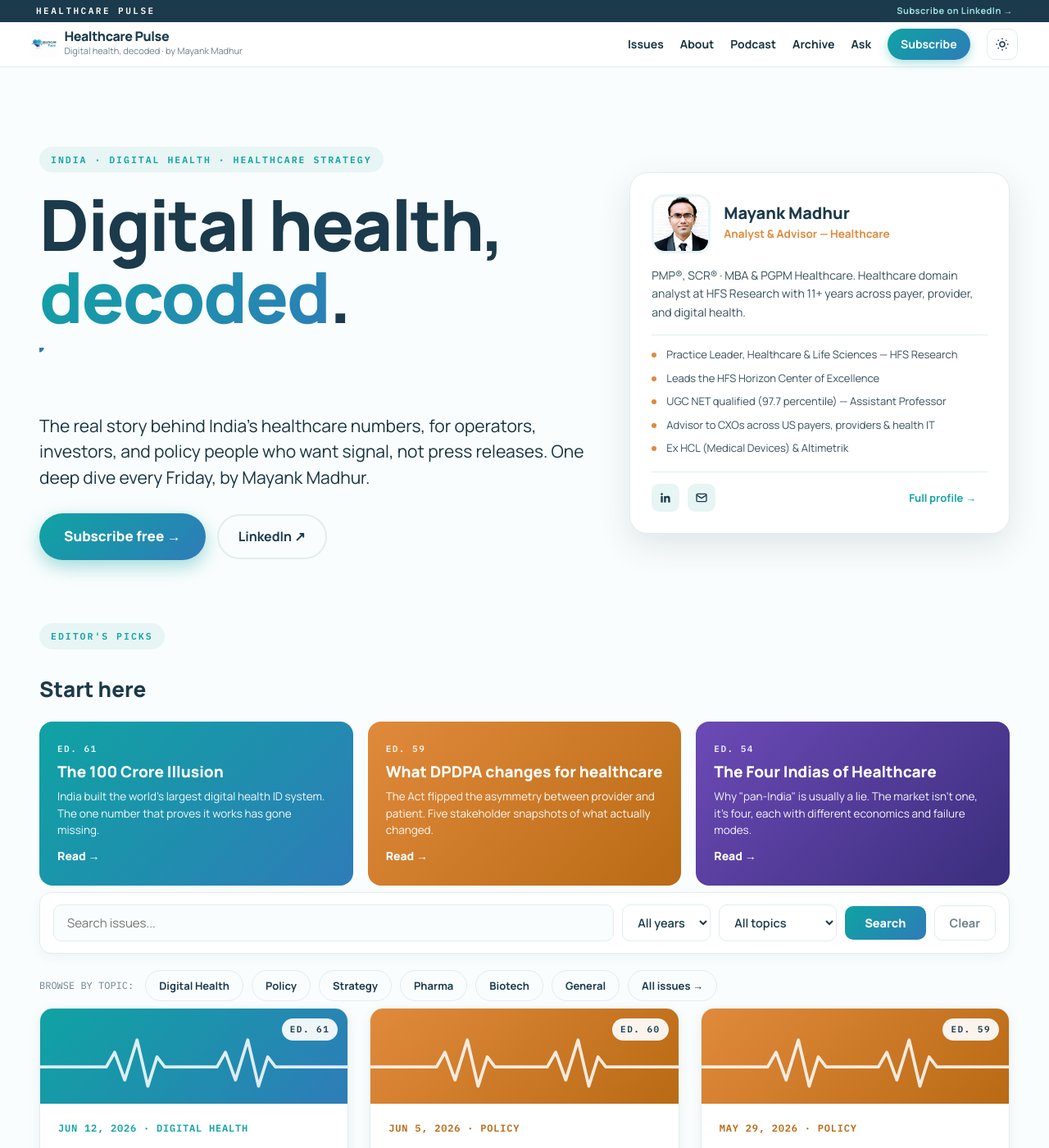
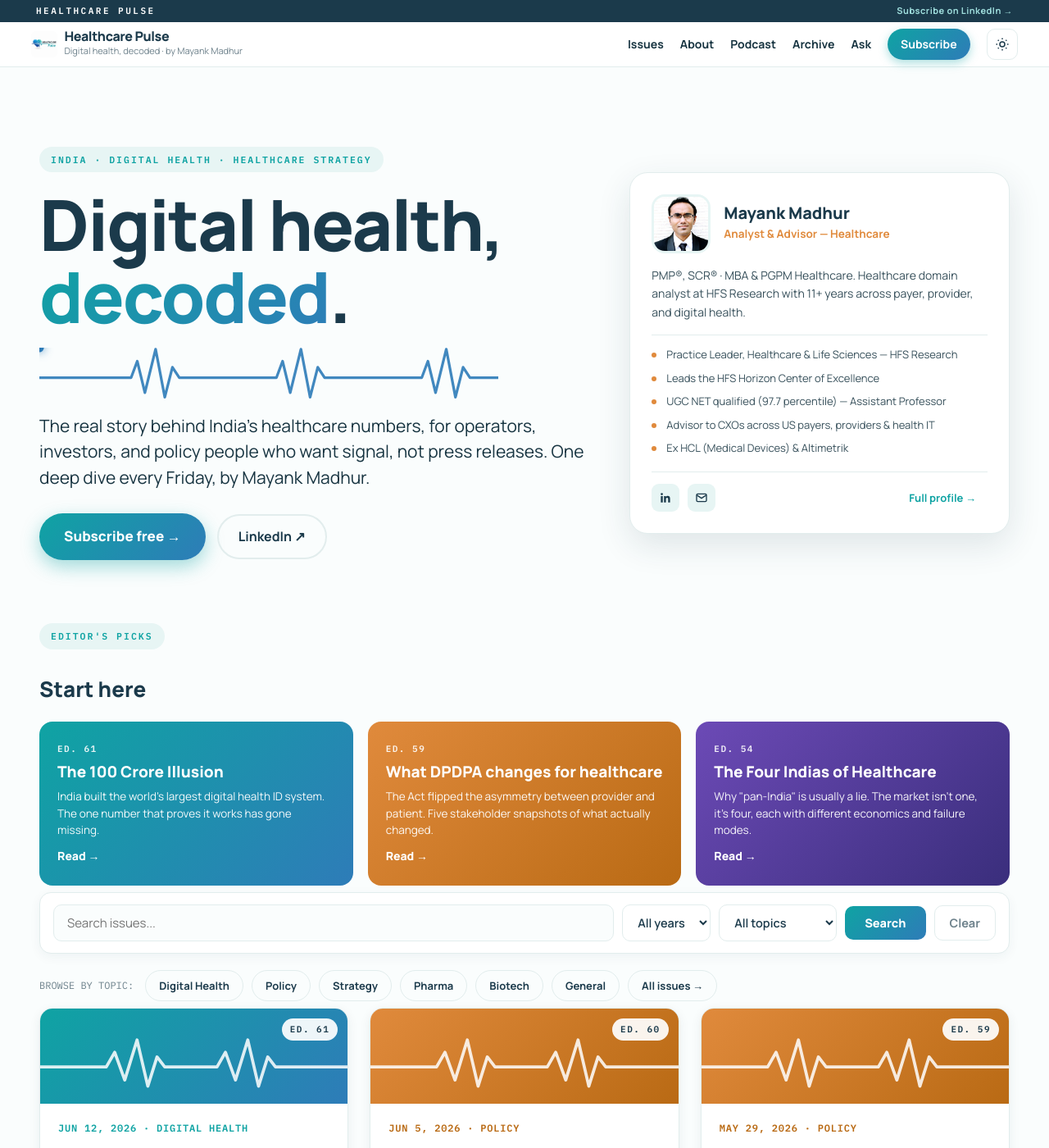
Before and after one commit to mayankmadhur25/mayankmadhur25.github.io, a Jekyll site: the page built from index.html, in a window 1280 px wide and 1400 px high. Shown: the whole window at 82% size. Built offline with Jekyll 4.4.1, drawn with Linux system fonts in a browser that asks for light colours.

Commit message:
Add files via upload

```diff
--- a/assets/css/style.css
+++ b/assets/css/style.css
@@ -143,23 +143,15 @@
 
 .hero-ecg { width: min(560px, 100%); height: 64px; margin: 18px 0 4px; display: block; }
 
-.ecg-track {
-  stroke: var(--line);
-  opacity: .5;
+.ecg-line {
+  stroke: #2E7CB8;
+  opacity: .9;
 }
-.ecg-live {
-  stroke-dasharray: 90 1400;
-  stroke-dashoffset: 1490;
-  animation: heartbeat 2.4s linear infinite;
-  filter: drop-shadow(0 0 5px rgba(15,163,163,.55));
+.ecg-dot {
+  filter: drop-shadow(0 0 6px rgba(46,124,184,.85));
 }
-@keyframes heartbeat {
-  from { stroke-dashoffset: 1490; }
-  to   { stroke-dashoffset: 0; }
-}
-/* respect users who prefer no motion */
 @media (prefers-reduced-motion: reduce) {
-  .ecg-live { animation: none; stroke-dasharray: none; stroke-dashoffset: 0; }
+  .ecg-dot { display: none; }
 }
 
 .hero-sub {
@@ -461,7 +453,6 @@
 @media (prefers-reduced-motion: reduce) {
   html { scroll-behavior: auto; }
   * { transition: none !important; animation: none !important; }
-  .ecg-live { animation-duration: 3s; }
   .reveal { opacity: 1; transform: none; }
 }
 
```
